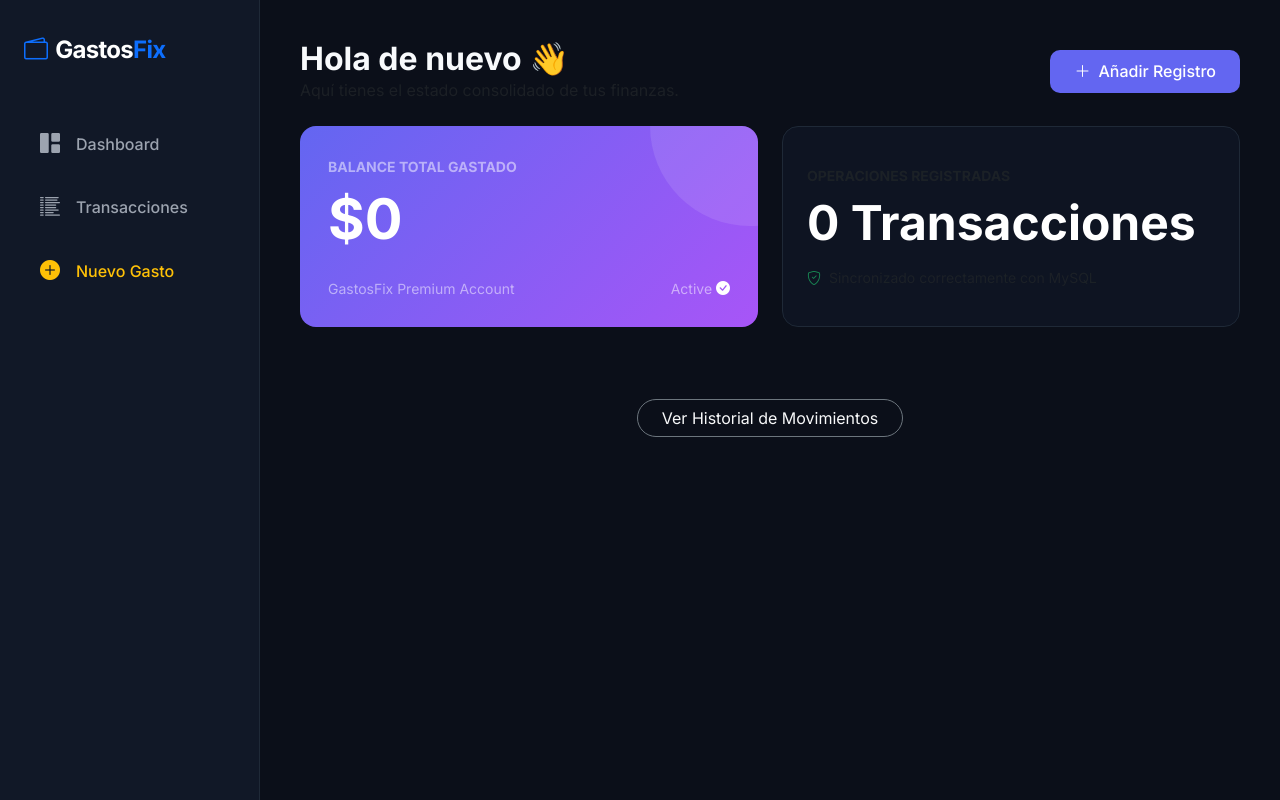
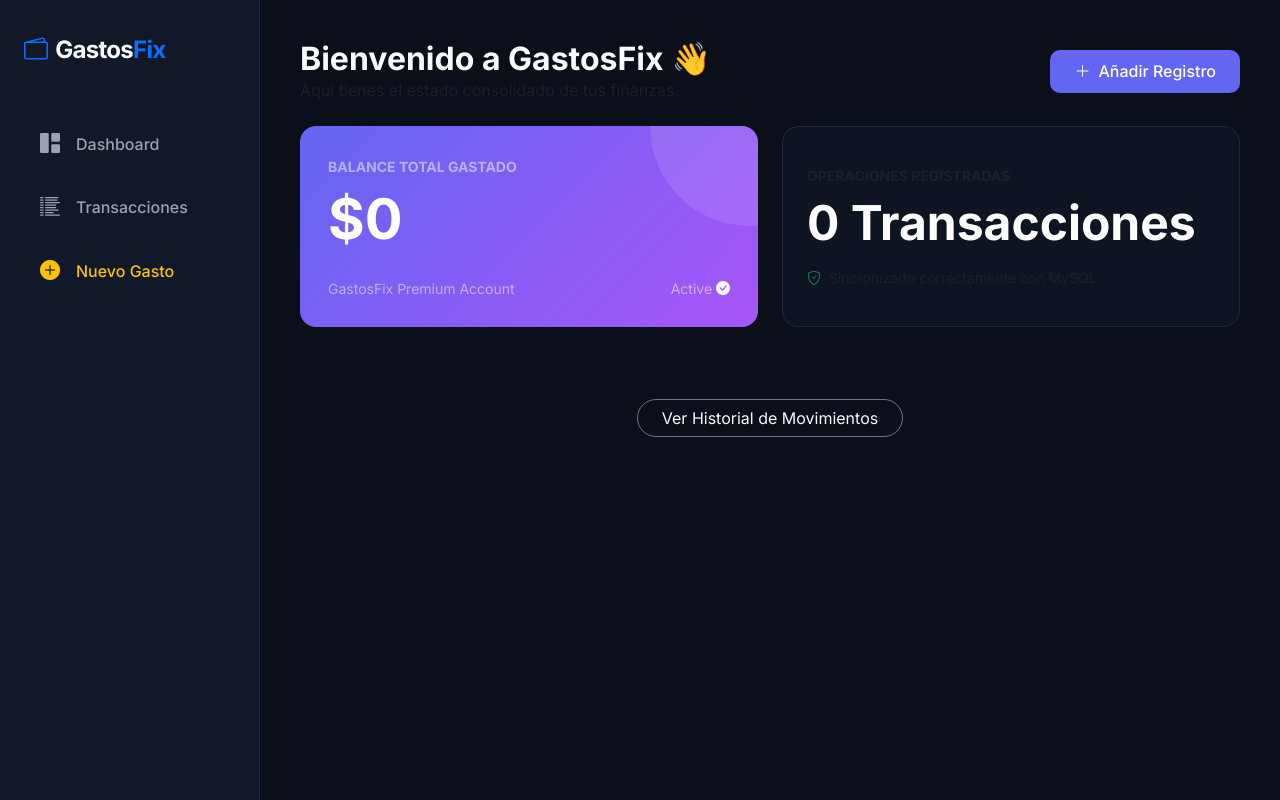
Before and after one commit to Shadow-Rider-12/GastosFix, a Flask app: page / in a window 1280 px wide. Run offline with Flask 3, Linux system fonts and the light colour scheme; data that the repository does not hold is empty.

Commit message:
cambio de "Hola de nuevo" a "Bienvenido a GatosFix"

```diff
--- a/templates/inicio.html
+++ b/templates/inicio.html
@@ -2,7 +2,7 @@
 {% block content %}
 <div class="row align-items-center mb-4">
     <div class="col">
-        <h2 class="fw-bold m-0">Hola de nuevo 👋</h2>
+        <h2 class="fw-bold m-0">Bienvenido a GastosFix 👋</h2>
         <p class="text-muted m-0">Aquí tienes el estado consolidado de tus finanzas.</p>
     </div>
     <div class="col-auto">
```
